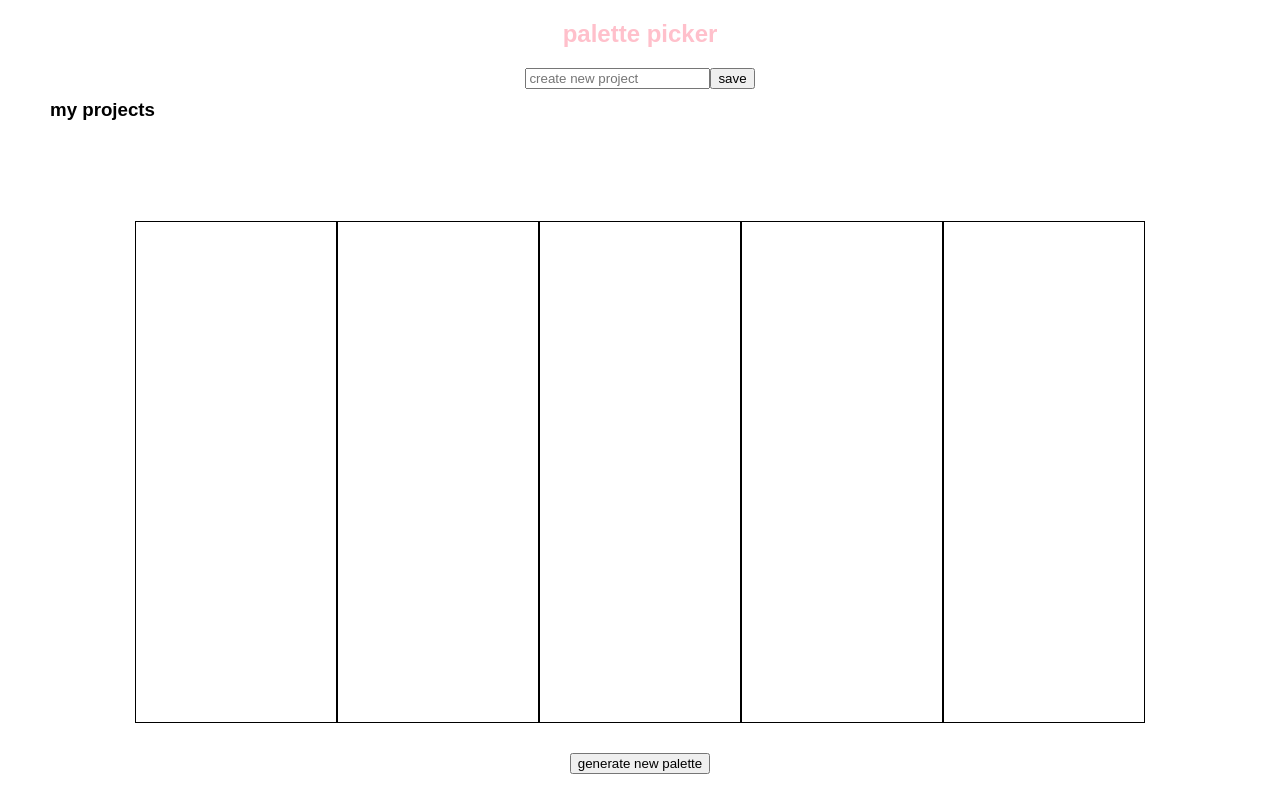
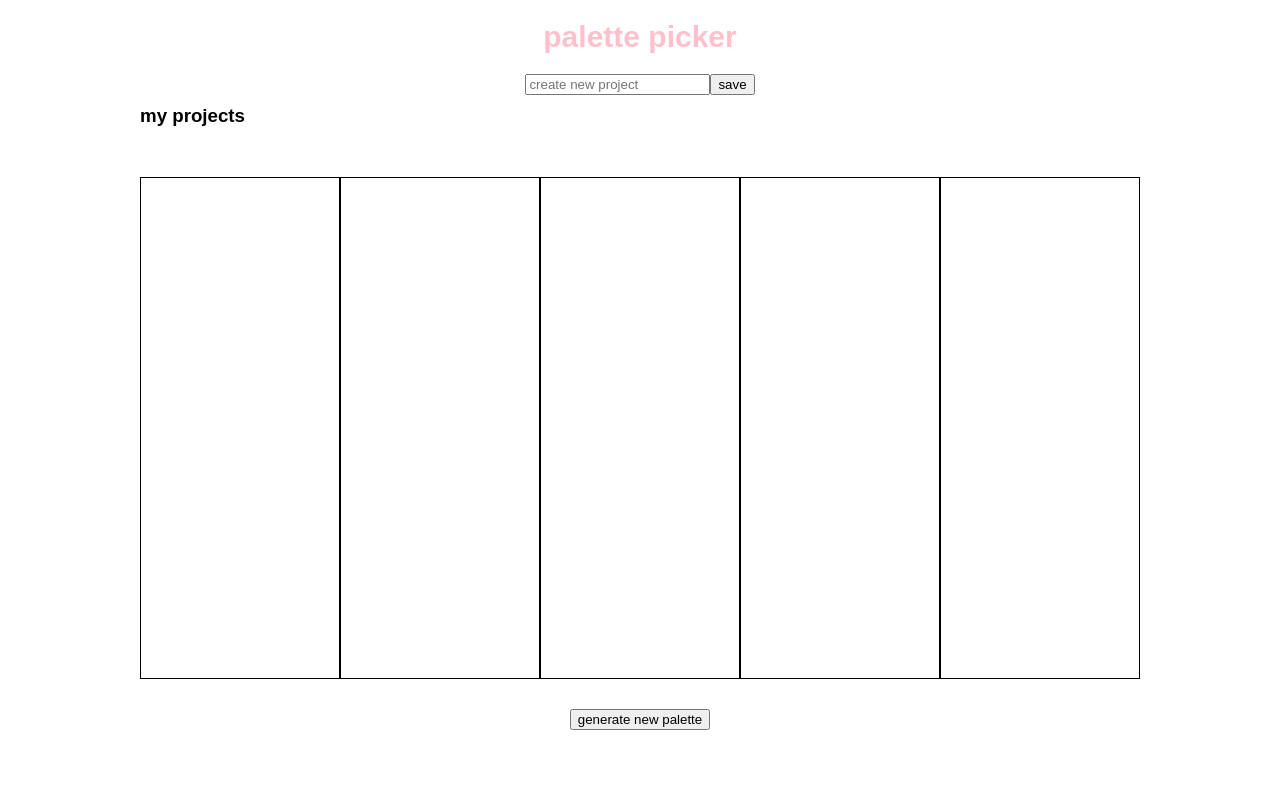
Before and after one commit to lkshamus/Palette-Picker, a website: page public/index.html in a window 1280 px wide. Drawn offline with Linux system fonts and the light colour scheme; a web font is replaced by a local one.

```diff
--- a/public/css/styles.css
+++ b/public/css/styles.css
@@ -3,7 +3,13 @@
   font-family: 'Muli', sans-serif;
 }
 
+.app {
+  margin: 0 auto;
+  max-width: 1000px;
+}
+
 .title {
+  font-size: 30px;
   margin: 20px;
   text-align: center;
   color: pink;
@@ -17,7 +23,7 @@
 }
 
 .project-header {
-  margin: 10px 0 100px 50px;
+  margin: 10px 0 50px 0;
 }
 
 .color-container {
--- a/public/index.html
+++ b/public/index.html
@@ -8,7 +8,8 @@
     <link href="https://fonts.googleapis.com/css?family=Muli" rel="stylesheet">
   </head>
   <body>
-  <section class='top'>
+    <section class='app'>
+    <section class='top'>
     <h1 class='title'>palette picker</h1>
     <form class='new-project'>
       <input placeholder='create new project'></input>
@@ -28,6 +29,7 @@
     </div>
     <button class='generate-btn'>generate new palette</button>
   </section>
+</section>
 
 <!--   <script src="scripts.js"></script> -->
   </body>
```
Also changed, not shown: 1 other file.
